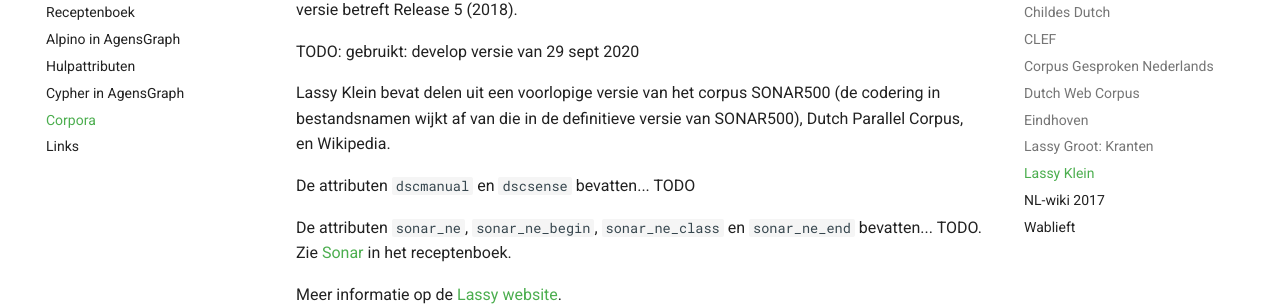
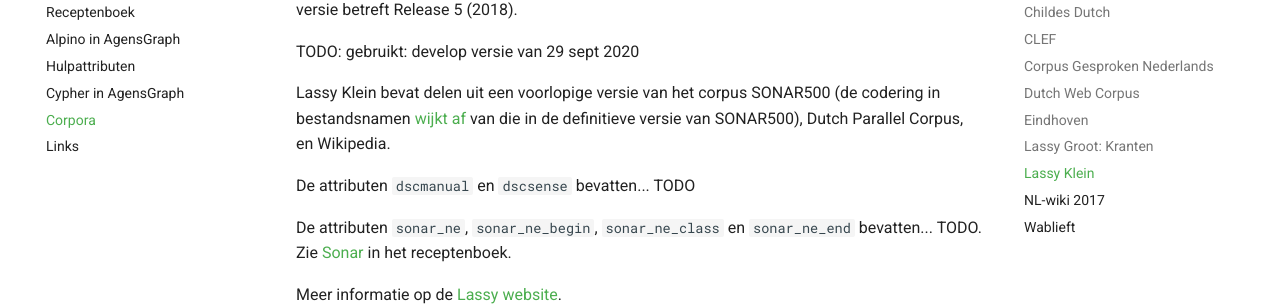
Before and after one commit to rug-compling/alpinograph-docs, an MkDocs documentation site: the page built from docs/corpora.md, in a window 1280 px wide and 900 px high, scrolled down 4343 px. Shown: the part 177-483 px from the top of the window. Built offline with MkDocs 1.6.1 and Material for MkDocs 9.7.7, drawn with Linux system fonts in a browser that asks for light colours; part of the change alters nothing that is shown.

```diff
--- a/docs/corpora.md
+++ b/docs/corpora.md
@@ -162,8 +162,9 @@ woorden. De huidige versie betreft Release 5 (2018).
 TODO: gebruikt: develop versie van 29 sept 2020
 
 Lassy Klein bevat delen uit een voorlopige versie van het corpus SONAR500 (de
-codering in bestandsnamen wijkt af van die in de definitieve versie van SONAR500), Dutch Parallel Corpus,
-en Wikipedia.
+codering in bestandsnamen
+[wijkt af](https://www.let.rug.nl/vannoord/Lassy/Lassy-Klein-Groot.txt) van
+die in de definitieve versie van SONAR500), Dutch Parallel Corpus, en Wikipedia.
 
 De attributen `dscmanual` en `dscsense` bevatten... TODO
 
```
